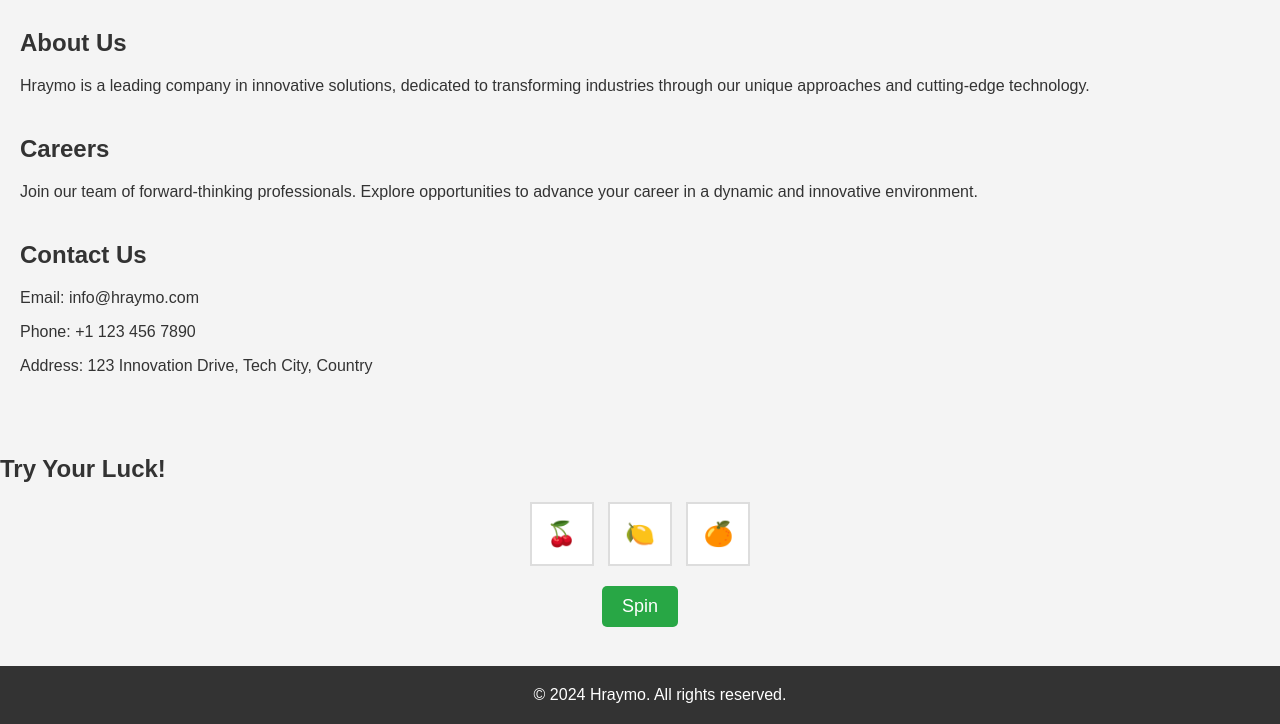
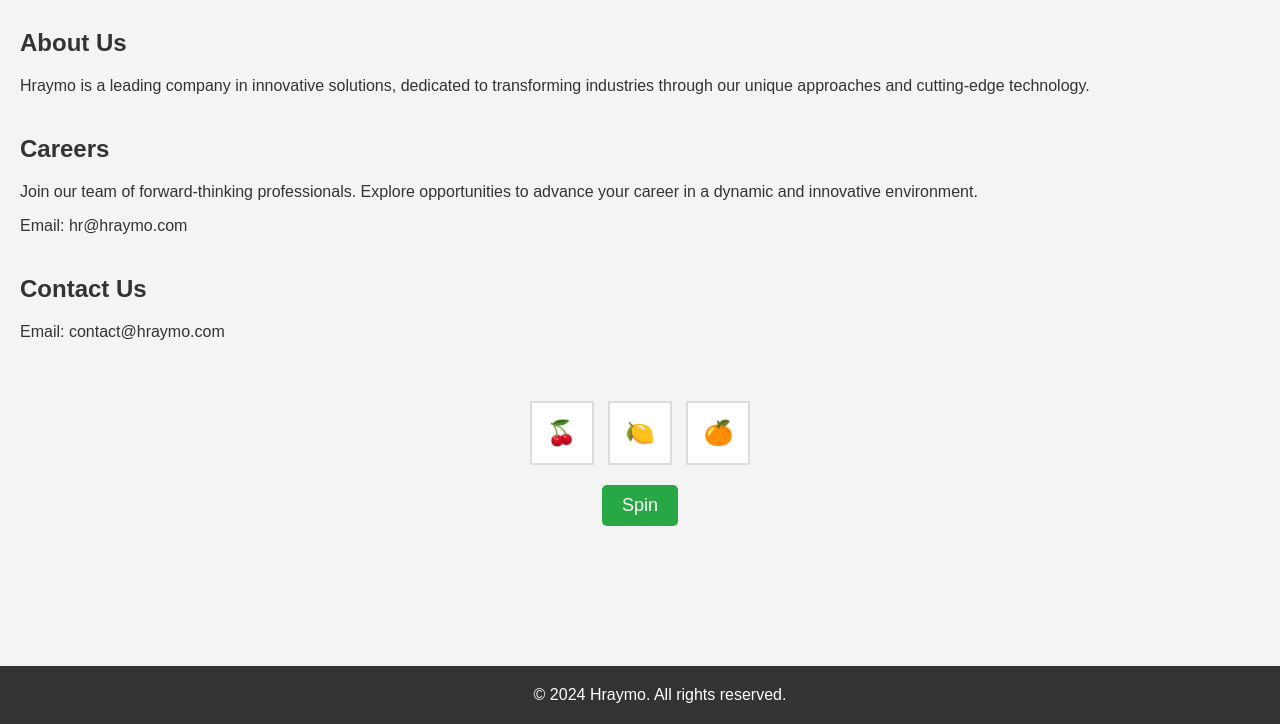
Before and after one commit to Hraymo/company, a plain HTML site: page index.html in a window 1280 px wide. Shown: the part 76-800 px from the top of the page. Drawn offline with Linux system fonts and the light colour scheme.

Commit message:
Update index.html

```diff
--- a/index.html
+++ b/index.html
@@ -20,19 +20,18 @@
         <section id="careers">
             <h2>Careers</h2>
             <p>Join our team of forward-thinking professionals. Explore opportunities to advance your career in a dynamic and innovative environment.</p>
+            <p>Email: hr@hraymo.com</p>
         </section>
 
         <section id="contact">
             <h2>Contact Us</h2>
-            <p>Email: info@hraymo.com</p>
-            <p>Phone: +1 123 456 7890</p>
-            <p>Address: 123 Innovation Drive, Tech City, Country</p>
+            <p>Email: contact@hraymo.com</p>
+
         </section>
     </main>
 
     <!-- Интерактивный слот -->
     <section id="slot-machine">
-        <h2>Try Your Luck!</h2>
         <div class="slot-machine">
             <div class="reels">
                 <div class="reel" id="reel1">🍒</div>
```
